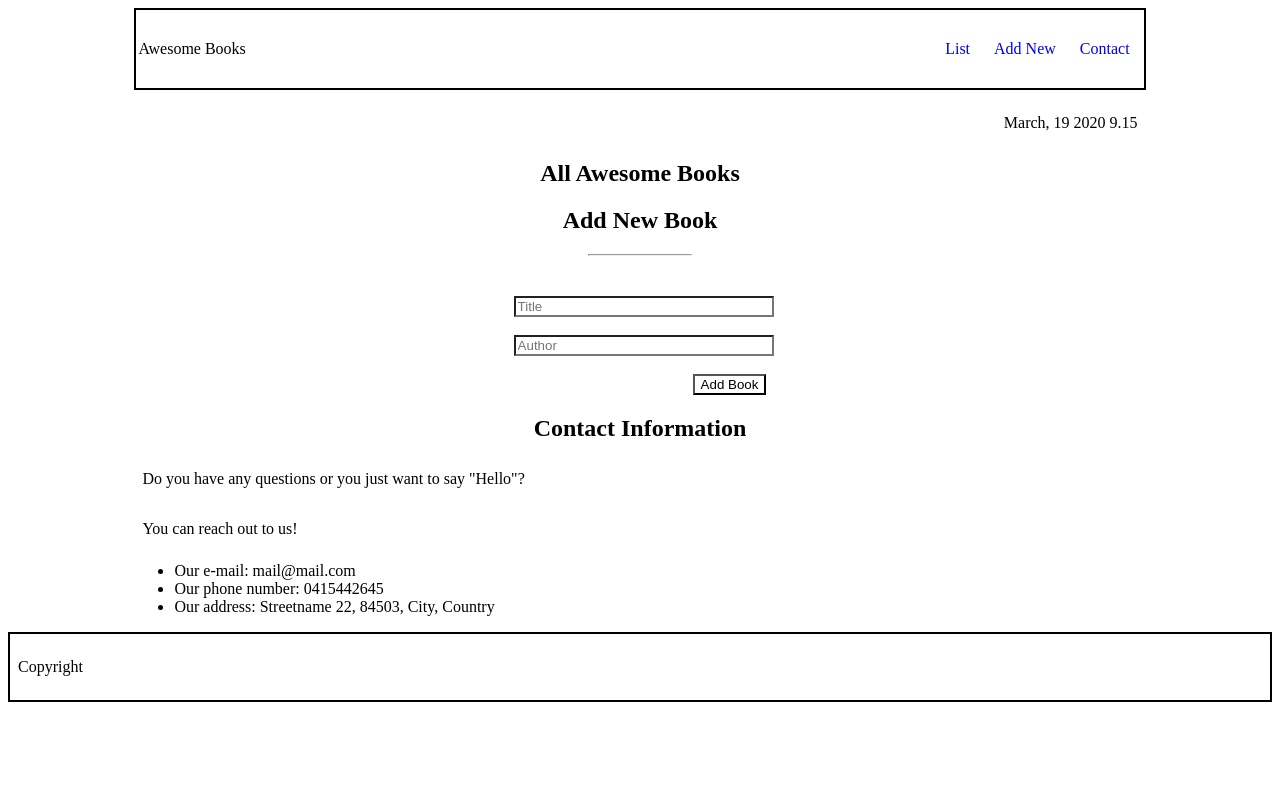
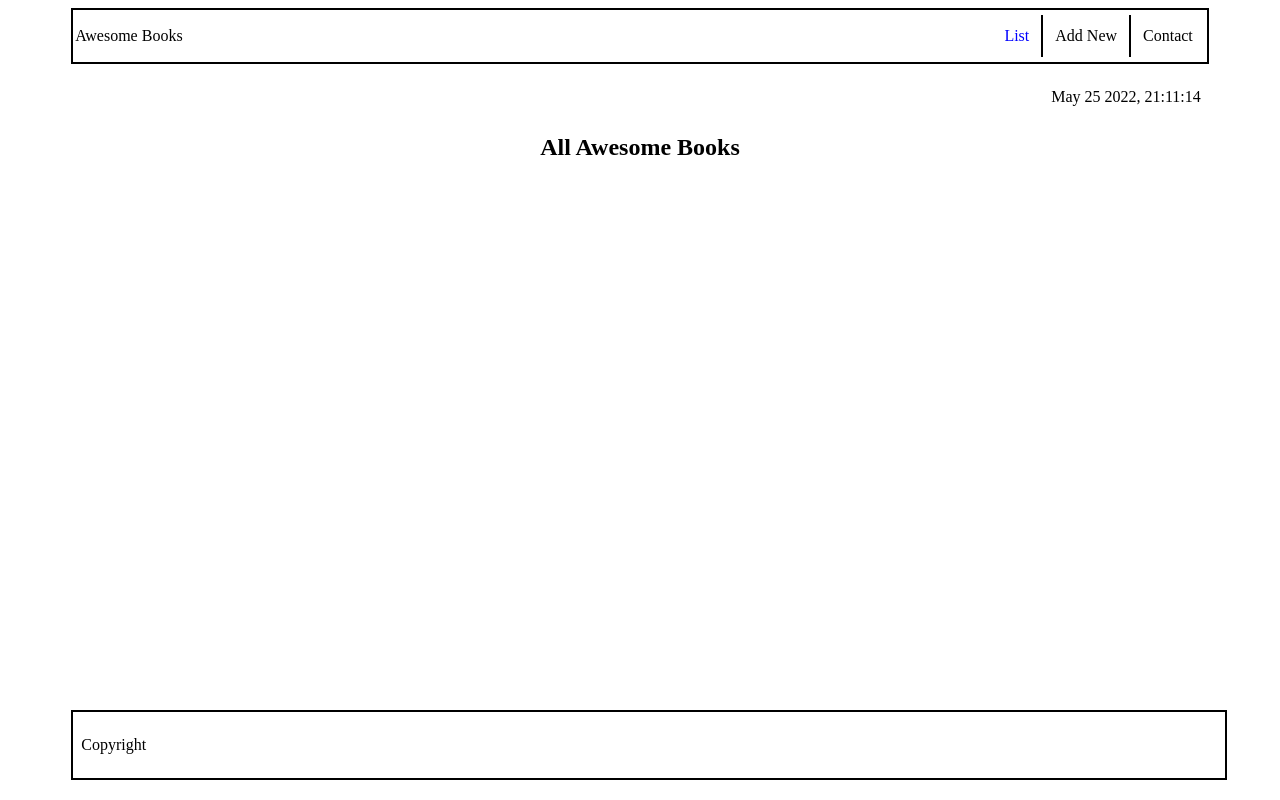
Before and after one commit to Emmykage/Awesome-Book, a website: page index.html in a window 1280 px wide. Both pictures are taken after a click on the link "List". Drawn offline with Linux system fonts and the light colour scheme.

Commit message:
Add menu features and date to index.js

```diff
--- a/index.html
+++ b/index.html
@@ -11,18 +11,17 @@
 </head>
 
 <body>
-
     <div class="container">
         <header>
             <nav>
                 <a>Awesome Books</a>
                 <ul>
-                    <li><a href="#" id="display-list">List</a></li>
-                    <li><a href="#" id="display-form">Add New</a></li>
-                    <li><a href="#" id="display-contact">Contact</a></li>
+                    <li><a class="menuBtn" href="#" id="display-list">List</a></li>
+                    <li><a class="menuBtn" href="#" id="display-form">Add New</a></li>
+                    <li><a class="menuBtn" href="#" id="display-contact">Contact</a></li>
                 </ul>
             </nav>
-            <p id="date">March, 19 2020 9.15</p>
+            <p id="date"></p>
         </header>
         <section>
 
@@ -41,11 +40,8 @@
                             <input type="text" id="name" placeholder="Title" required> <br><br>
                             <input type="text" id="author" placeholder="Author" required> <br><br>
                             <button type="submit" id="add">Add Book</button>
-
                         </form>
-
                     </div>
-
                 </div>
             </div>
 
@@ -62,12 +58,12 @@
 
         </section>
 
-
+        <footer>
+            <p>Copyright</p>
+        </footer>
     </div>
 
-    <footer>
-        <p>Copyright</p>
-    </footer>
+
     <script src="index.js"></script>
 
 </body>
--- a/index.js
+++ b/index.js
@@ -145,3 +145,44 @@ if (storageAvailable('localStorage')) {
     resetInput();
   });
 }
+
+//Menu links
+const menuBtns = document.querySelectorAll('.menuBtn');
+//Sections
+const allBooks = document.querySelector('.all-books');
+const addingBook = document.querySelector('.adding-book');
+const contact = document.querySelector('.contact');
+
+function displaySection(e) {
+  if (e.target.id === 'display-list') {
+    allBooks.style.display = 'block';
+    addingBook.style.display = 'none';
+    contact.style.display = 'none';
+  } else if (e.target.id === 'display-form') {
+    allBooks.style.display = 'none';
+    addingBook.style.display = 'block';
+    contact.style.display = 'none';
+  } else {
+    allBooks.style.display = 'none';
+    addingBook.style.display = 'none';
+    contact.style.display = 'block';
+  }
+}
+
+menuBtns.forEach(btn => {
+  btn.addEventListener('click', displaySection);
+})
+
+//Adding date
+const dateContainer = document.querySelector('#date');
+
+const date = new Date();
+
+const year = date.getFullYear();
+const month = date.toLocaleString('default', { month: 'long' });
+const day = date.getDate();
+const hour = date.getHours();
+const minutes = date.getMinutes();
+const seconds = date.getSeconds();
+
+dateContainer.textContent = `${month} ${day} ${year}, ${hour}:${minutes}:${seconds}`;
--- a/style.css
+++ b/style.css
@@ -4,26 +4,38 @@
 
 .container {
   margin: auto;
-  max-width: 80%;
+  max-width: 90%;
 }
 nav{
   display: flex;
   justify-content: space-between;
   align-items: center;
   border: 2px solid black;
-  padding: 2px;
+  padding: 0 2px;
 
 }
 nav ul{
   display: flex;
   list-style: none;
+  margin: 5px 0;
+  padding: 0;
 }
 nav ul li{
   padding: 12px;
+}
 
+nav ul li:nth-child(2) {
+  border-right: 2px solid black;
+  border-left: 2px solid black;
 }
+
 nav ul li a{
   text-decoration: none;
+  color: black;
+}
+
+nav ul li a:focus{
+  color: blue;
 }
 
 #date {
@@ -46,6 +58,7 @@ h1 {
   align-items: center;
   padding: 0 15px;
   border: 1px solid #000;
+  box-sizing: border-box;
 }
 
 .bk-details {
@@ -63,6 +76,10 @@ p {
 
 .flex:nth-child(even) {
   background-color: rgb(207, 207, 207);
+}
+
+.adding-book, .contact {
+  display: none;
 }
 
 .add-book {
@@ -119,5 +136,11 @@ form button {
 }
 
 footer {
+  position: fixed;
+  /* left: 0;
+  right: 0; */
+  bottom: 0;
+  margin-bottom: 20px;
+  width: 90%;
   border: 2px solid black;
 }
```
